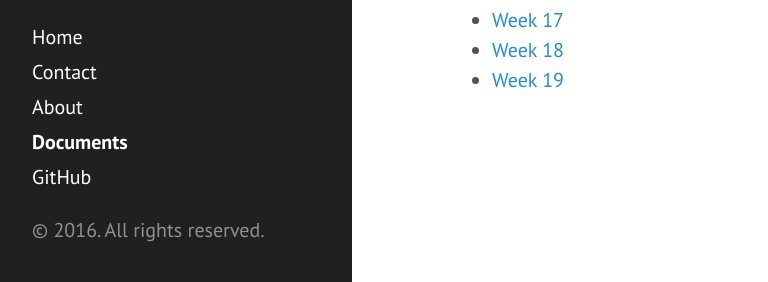
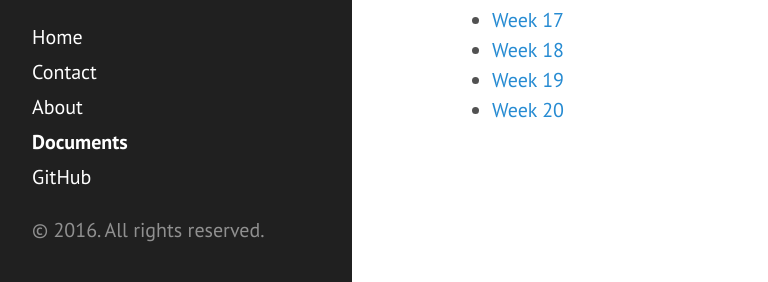
Before and after one commit to Senior-Design-May1601/website, a Jekyll site: the page built from documents/index.md, in a window 1280 px wide and 1350 px high. Shown: the part 1065-1347 px from the top of the window, without its empty margins (8-776 px from the left). Built offline with Jekyll 4.4.1, drawn with Linux system fonts in a browser that asks for light colours; Markdown is read by kramdown in place of the engine named in the settings.

Commit message:
pushing new build of website

```diff
--- a/documents/index.md
+++ b/documents/index.md
@@ -41,3 +41,4 @@ title: Documents
 * [Week 17](/assets/Week17.pdf)
 * [Week 18](/assets/Week18.pdf)
 * [Week 19](/assets/Week19.pdf)
+* [Week 20](/assets/Week20.pdf)
```
Also changed, not shown: 3 other files.
